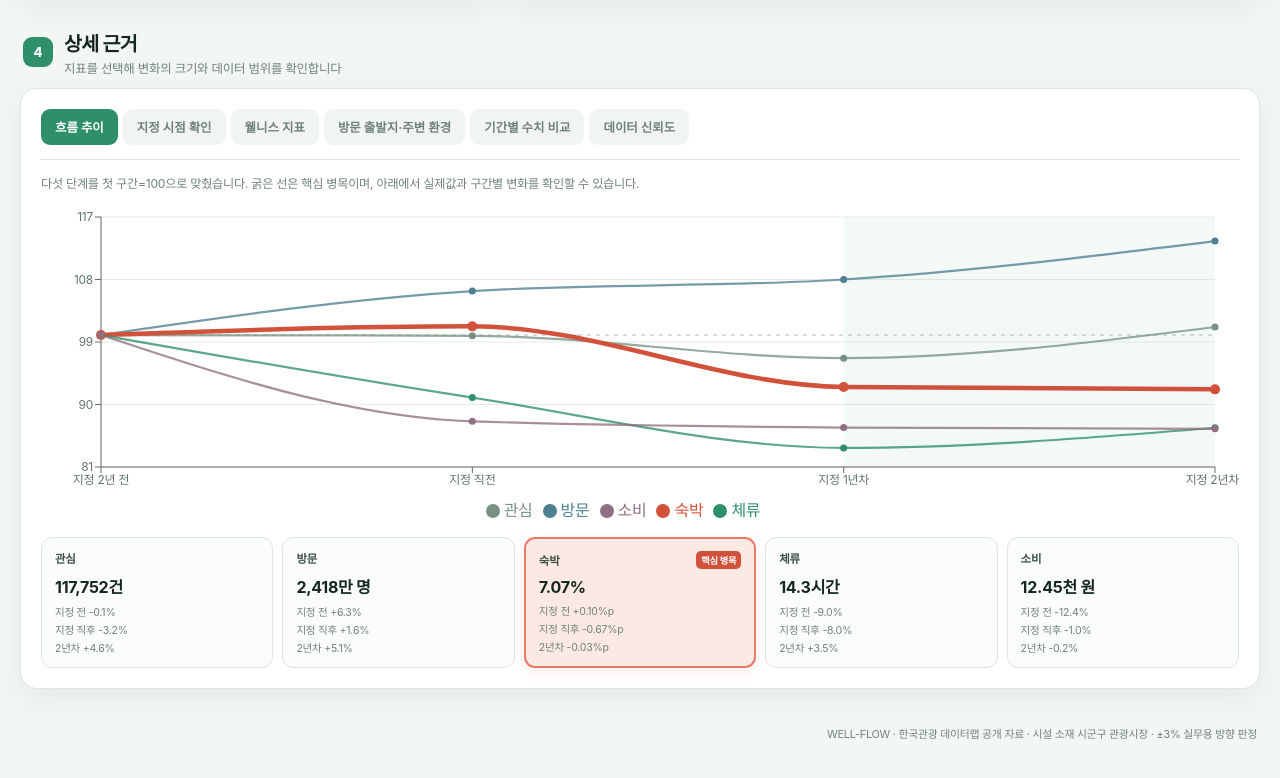
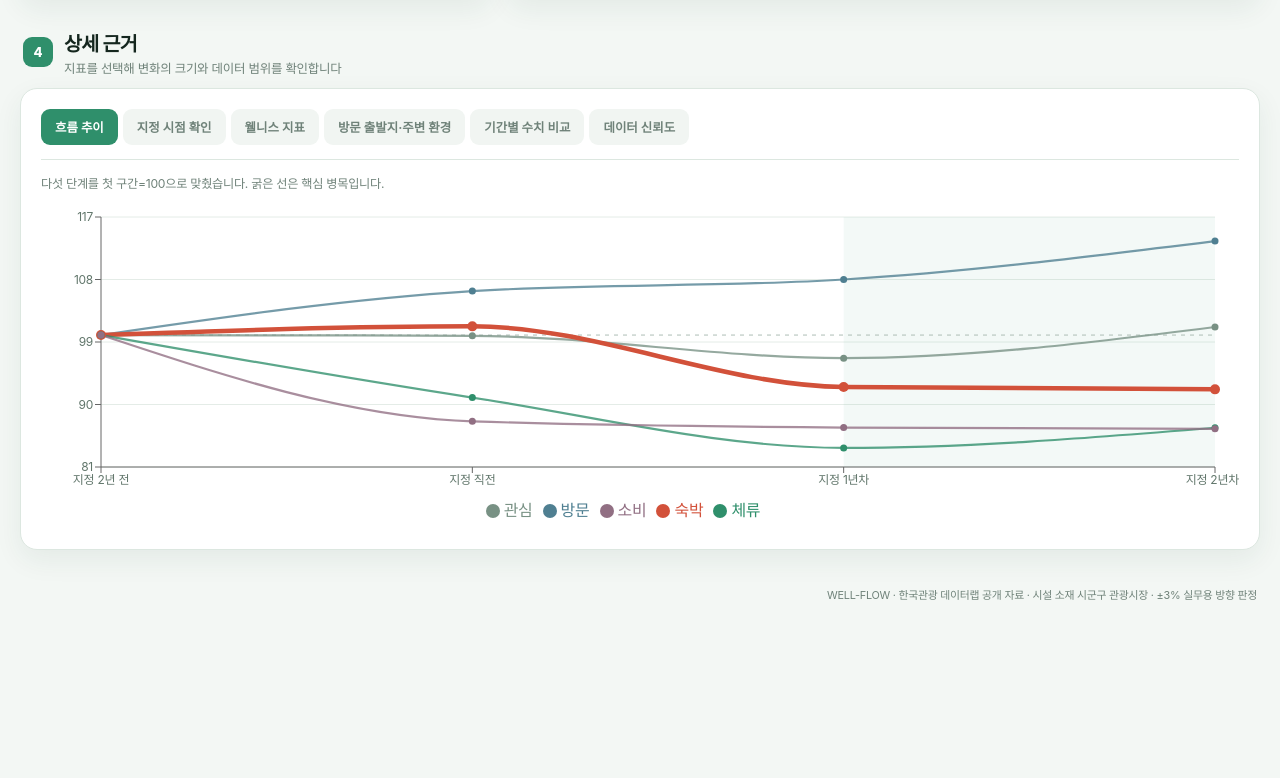
Before and after one commit to hyooos/Wellness, a Next.js app in the folder vercel-dashboard/: page / in a window 1280 px wide. Shown: the part 1886-2664 px from the top of the page. After the commit the page ends 2543 px from the top, so only its background shows below. Built offline with nearby package versions, Linux system fonts and the light colour scheme; a web font is replaced by a local one.

Commit message:
Refine comparison tooltips and evidence tabs

```diff
--- a/vercel-dashboard/app/globals.css
+++ b/vercel-dashboard/app/globals.css
@@ -270,8 +270,9 @@ td small { display: block; margin-top: 2px; color: var(--muted); font-size: .65r
 .signal.down { background: var(--down-bg); } .signal.down b { color: var(--down); }
 .signal.na { background: var(--na-bg); } .signal.na b { color: var(--na); }
 .signal.bottleneck { z-index: 2; background: #fbe2dc !important; outline: 2.5px solid var(--down); outline-offset: -2.5px; box-shadow: inset 0 -3px var(--down); }
+.signal:hover, .signal:focus-visible, .signal.bottleneck:hover, .signal.bottleneck:focus-visible { z-index: 120; }
 .signal.bottleneck > b { color: #b43e2b; font-size: 1.15rem; }
-.matrix-tooltip { visibility: hidden; position: absolute; z-index: 100; top: calc(100% + 8px); left: 50%; width: 255px; padding: 12px 13px; border-radius: 12px; color: #eaf2ed; background: #14261e; box-shadow: 0 14px 32px rgba(10,31,22,.28); opacity: 0; transform: translateX(-50%) translateY(-3px); transition: opacity .12s ease, transform .12s ease; pointer-events: none; text-align: left; }
+.matrix-tooltip { visibility: hidden; position: absolute; z-index: 130; top: calc(100% + 8px); left: 50%; width: 255px; padding: 12px 13px; border-radius: 12px; color: #eaf2ed; background: #14261e; box-shadow: 0 14px 32px rgba(10,31,22,.28); opacity: 0; transform: translateX(-50%) translateY(-3px); transition: opacity .12s ease, transform .12s ease; pointer-events: none; text-align: left; }
 .matrix-tooltip::before { content: ""; position: absolute; top: -6px; left: 50%; width: 12px; height: 12px; background: #14261e; transform: translateX(-50%) rotate(45deg); }
 .signal:hover .matrix-tooltip, .signal:focus-visible .matrix-tooltip { visibility: visible; opacity: 1; transform: translateX(-50%) translateY(0); }
 .matrix-tooltip p { margin: 7px 0 0; color: #b8c8bf; font-size: .69rem; line-height: 1.4; }
@@ -290,14 +291,6 @@ td small { display: block; margin-top: 2px; color: var(--muted); font-size: .65r
 .tabs button.active { color: #fff; background: var(--leaf); }
 .tab-help { margin: 14px 0 3px; color: var(--muted); font-size: .76rem; }
 .chart-box { width: 100%; margin-top: 7px; }
-.flow-details { display: grid; grid-template-columns: repeat(5, 1fr); gap: 9px; margin-top: 8px; }
-.flow-detail-card { padding: 12px 13px; border: 1px solid var(--line); border-radius: 11px; background: #fbfdfb; }
-.flow-detail-card.bottleneck { border: 2px solid #e77b67; background: var(--down-bg); box-shadow: 0 4px 13px rgba(210,81,58,.1); }
-.flow-detail-card > div { display: flex; align-items: center; justify-content: space-between; gap: 6px; }
-.flow-detail-card span { color: var(--ink-2); font-size: .72rem; font-weight: 800; }
-.flow-detail-card em { padding: 2px 5px; border-radius: 5px; color: #fff; background: var(--down); font-size: .58rem; font-style: normal; font-weight: 800; }
-.flow-detail-card > b { display: block; margin: 8px 0 6px; color: var(--ink); font-size: 1rem; }
-.flow-detail-card > small { display: block; margin-top: 3px; color: var(--muted); font-size: .66rem; }
 .metric-select { display: flex; align-items: center; gap: 9px; width: fit-content; margin-top: 15px; }
 .metric-select label { color: var(--muted); font-size: .74rem; font-weight: 720; }
 .metric-select select { min-width: 180px; padding: 8px 31px 8px 10px; border: 1px solid var(--line); border-radius: 8px; color: var(--ink); background: white; outline-color: var(--leaf); }
@@ -306,12 +299,10 @@ td small { display: block; margin-top: 2px; color: var(--muted); font-size: .65r
 .stats small, .stats b { display: block; }
 .stats small { color: var(--muted); font-size: .7rem; }
 .stats b { margin-top: 4px; color: var(--leaf-dark); font-size: 1.12rem; }
-.its-detail { margin-top: 11px; overflow: hidden; border: 1px solid var(--line); border-radius: 11px; }
-.its-detail-head, .its-detail-row { display: grid; grid-template-columns: minmax(145px, 1.4fr) minmax(110px, 1fr) .55fr .65fr .75fr .9fr; align-items: center; gap: 8px; padding: 10px 13px; }
-.its-detail-head { color: var(--muted); background: var(--soft); font-size: .65rem; font-weight: 760; }
-.its-detail-row { border-top: 1px solid var(--line); font-size: .75rem; }
-.its-detail-row b { color: var(--ink); }
-.its-detail-row strong { color: var(--leaf-dark); font-size: .87rem; }
+.its-summary { display: flex; flex-wrap: wrap; gap: 7px 18px; margin-top: 9px; padding: 8px 11px; border-radius: 8px; color: var(--ink-2); background: #f7faf8; font-size: .7rem; }
+.its-summary p { margin: 0; }
+.its-summary b { color: var(--leaf-dark); }
+.its-summary small { margin-left: 6px; color: var(--muted); font-size: .63rem; }
 .wellness-grid { display: grid; grid-template-columns: repeat(5, 1fr); gap: 11px; margin-top: 18px; }
 .wellness-grid > div { min-height: 190px; display: flex; flex-direction: column; justify-content: center; padding: 16px; border: 1px solid var(--line); border-radius: 12px; background: linear-gradient(145deg, #f8fbf9, var(--leaf-soft)); }
 .wellness-grid small { color: var(--muted); font-weight: 680; }
@@ -331,13 +322,8 @@ td small { display: block; margin-top: 2px; color: var(--muted); font-size: .65r
 .poi-grid small, .poi-grid b { display: block; }
 .poi-grid small { color: var(--muted); }
 .poi-grid b { margin-top: 4px; color: var(--leaf-dark); font-size: 1.45rem; }
-.period-table { min-width: 1040px; margin-top: 17px; }
+.period-table { min-width: 910px; margin-top: 17px; }
 .period-table .bottleneck-row { background: var(--down-bg); }
-.period-table .period-change { font-weight: 790; }
-.period-table .period-change.up { color: var(--up); background: var(--up-bg); }
-.period-table .period-change.flat { color: var(--flat); background: var(--flat-bg); }
-.period-table .period-change.down { color: var(--down); background: var(--down-bg); }
-.period-table .period-change.na { color: var(--na); background: var(--na-bg); }
 .quality-grid { grid-template-columns: minmax(650px, 1.1fr) minmax(300px, 1fr); }
 .quality-table { min-width: 640px; }
 .quality-table th, .quality-table td { text-align: left; }
@@ -359,7 +345,6 @@ footer { margin-top: 23px; padding: 13px 3px; color: var(--muted); font-size: .6
   .stage-arrow { right: -10px; }
   .compare-grid { grid-template-columns: 1fr; }
   .wellness-grid { grid-template-columns: repeat(3, 1fr); }
-  .flow-details { grid-template-columns: repeat(3, 1fr); }
 }
 
 @media (max-width: 820px) {
@@ -394,8 +379,6 @@ footer { margin-top: 23px; padding: 13px 3px; color: var(--muted); font-size: .6
   .diagnosis-head { align-items: flex-start; flex-direction: column; }
   .response-lead { grid-template-columns: 1fr; }
   .response-lead small { grid-row: auto; width: fit-content; margin-bottom: 9px; }
-  .wellness-grid, .stats, .flow-details { grid-template-columns: 1fr; }
-  .its-detail { overflow-x: auto; }
-  .its-detail-head, .its-detail-row { min-width: 650px; }
+  .wellness-grid, .stats { grid-template-columns: 1fr; }
   .section-title p { line-height: 1.4; }
 }
--- a/vercel-dashboard/components/Dashboard.jsx
+++ b/vercel-dashboard/components/Dashboard.jsx
@@ -71,13 +71,6 @@ function periodChange(row, metric, interval) {
   if (!row) return null;
   return row[metric.endsWith("_pct") ? `delta${interval}_pctp` : `g${interval}_pct`];
 }
-function changeClass(value) {
-  if (!finite(value)) return "na";
-  if (value > 3) return "up";
-  if (value < -3) return "down";
-  return "flat";
-}
-
 function itsEffectText(row, metric, effect) {
   const immediate = effect === "즉시수준변화";
   const beta = immediate ? row?.즉시수준변화_beta : row?.지정후_기울기변화_beta;
@@ -233,15 +226,6 @@ function FlowChart({ data, selected }) {
   </LineChart></ResponsiveContainer></div>;
 }
 
-function FlowDetails({ data, selected }) {
-  const site = data.sites[selected];
-  return <div className="flow-details">{STAGES.map(([stage, metric]) => {
-    const row = data.growth.find(r => r.지역키 === selected && r.지표 === metric);
-    const bottleneck = site.bottleneck.includes(stage);
-    return <div key={stage} className={`flow-detail-card ${bottleneck ? "bottleneck" : ""}`}><div><span>{stage}</span>{bottleneck && <em>핵심 병목</em>}</div><b>{formatLevel(data.kpi.find(r => r.지역키 === selected && r.기간 === "P4")?.[metric], metric)}</b><small>지정 전 {formatChange(periodChange(row, metric, "12"), metric)}</small><small>지정 직후 {formatChange(periodChange(row, metric, "23"), metric)}</small><small>2년차 {formatChange(periodChange(row, metric, "34"), metric)}</small></div>;
-  })}</div>;
-}
-
 function DesignationLabel({ viewBox }) {
   if (!viewBox) return null;
   const x = (viewBox.x || 0) + 7, y = (viewBox.y || 0) + 7;
@@ -311,11 +295,11 @@ export default function Dashboard() {
 
     <SectionTitle number="4" title="상세 근거" subtitle="지표를 선택해 변화의 크기와 데이터 범위를 확인합니다" />
     <section className="panel evidence"><div className="tabs">{tabs.map(([key, title]) => <button key={key} className={tab === key ? "active" : ""} onClick={() => setTab(key)}>{title}</button>)}</div>
-      {tab === "flow" && <><p className="tab-help">다섯 단계를 첫 구간=100으로 맞췄습니다. 굵은 선은 핵심 병목이며, 아래에서 실제값과 구간별 변화를 확인할 수 있습니다.</p><FlowChart data={data} selected={selected} /><FlowDetails data={data} selected={selected} /></>}
-      {tab === "its" && <><div className="metric-select"><label>지표</label><select value={metric} onChange={e => setMetric(e.target.value)}>{["숙박검색건수", "외지인방문자수", "숙박자비율_pct", "평균체류시간_분", "평균숙박일수", "내국인관광소비_천원"].map(m => <option key={m} value={m}>{LABEL[m]}</option>)}</select></div><MonthlyChart data={data} selected={selected} metric={metric} /><div className="its-detail"><div className="its-detail-head"><span>확인 항목</span><span>변화 크기</span><span>p</span><span>보정 q</span><span>조건 확인</span><span>확인 강도</span></div>{[["지정 시점 계단", "즉시수준변화", its?.즉시수준변화_p, its?.즉시수준변화_q_BH, levelRobustness, levelStrength], ["지정 후 변화 속도", "지정후기울기변화", its?.지정후_기울기변화_p, its?.지정후_기울기변화_q_BH, slopeRobustness, slopeStrength]].map(([title, effect, p, q, robustness, strength]) => <div className="its-detail-row" key={effect}><b>{title}</b><strong>{its ? itsEffectText(its, metric, effect) : "자료 없음"}</strong><span>{finite(p) ? Number(p).toFixed(3) : "–"}</span><span>{finite(q) ? Number(q).toFixed(3) : "–"}</span><span>{robustness}/8</span><span className={`strength strength-${strengthClass(strength)}`}>{strength}</span></div>)}</div><p className="note"><b>읽는 법</b> · 지정 시점 계단은 지정월에 생긴 높이 변화, 지정 후 변화 속도는 이후 매달 더해진 변화입니다. 8가지 시작월·보정 조건에서 같은 신호가 반복되는지도 함께 확인합니다. 대조 지역이 없어 인과효과가 아닌 지정 전후 구조변화로 읽습니다.</p></>}
+      {tab === "flow" && <><p className="tab-help">다섯 단계를 첫 구간=100으로 맞췄습니다. 굵은 선은 핵심 병목입니다.</p><FlowChart data={data} selected={selected} /></>}
+      {tab === "its" && <><div className="metric-select"><label>지표</label><select value={metric} onChange={e => setMetric(e.target.value)}>{["숙박검색건수", "외지인방문자수", "숙박자비율_pct", "평균체류시간_분", "평균숙박일수", "내국인관광소비_천원"].map(m => <option key={m} value={m}>{LABEL[m]}</option>)}</select></div><MonthlyChart data={data} selected={selected} metric={metric} /><div className="its-summary"><p><b>지정 시점 변화</b> {its ? itsEffectText(its, metric, "즉시수준변화") : "자료 없음"} · {levelStrength}<small>p {finite(its?.즉시수준변화_p) ? Number(its.즉시수준변화_p).toFixed(3) : "–"} · 보정 q {finite(its?.즉시수준변화_q_BH) ? Number(its.즉시수준변화_q_BH).toFixed(3) : "–"} · 조건 {levelRobustness}/8</small></p><p><b>지정 후 변화 속도</b> {its ? itsEffectText(its, metric, "지정후기울기변화") : "자료 없음"} · {slopeStrength}<small>p {finite(its?.지정후_기울기변화_p) ? Number(its.지정후_기울기변화_p).toFixed(3) : "–"} · 보정 q {finite(its?.지정후_기울기변화_q_BH) ? Number(its.지정후_기울기변화_q_BH).toFixed(3) : "–"} · 조건 {slopeRobustness}/8</small></p></div><p className="note">지정 시점 변화는 지정월의 높이 변화, 지정 후 변화 속도는 이후 매달 더해진 변화입니다. 대조 지역이 없어 인과효과가 아닌 지정 전후 구조변화로 읽습니다.</p></>}
       {tab === "wellness" && <><div className="wellness-grid">{["숙박자비율_pct", "숙박자중_3박이상_pct", "전체순방문자중_3박이상_pct", "DSI", "방문자대비관광소비_천원_proxy"].map(m => { const row = data.growth.find(r => r.지역키 === selected && r.지표 === m); return <div key={m}><small>{LABEL[m]}</small><b>{formatLevel(kpi("P3", m), m)}</b><em>지정 직후 {formatChange(periodChange(row, m, "23"), m)}</em><div className="wellness-periods"><span>직전 <b>{formatLevel(kpi("P2", m), m)}</b></span><span>1년차 <b>{formatLevel(kpi("P3", m), m)}</b></span><span>2년차 <b>{formatLevel(kpi("P4", m), m)}</b></span></div></div>; })}</div><p className="note"><b>지표 안내</b> · 장기체류 비율은 전체 방문자 중 3박 이상 숙박객의 비중입니다. 사계절 수요는 월별 방문 편차가 작을수록 1에 가까우며, 방문자 대비 소비는 서로 다른 자료를 결합한 대리지표입니다.</p></>}
       {tab === "market" && <><div className="market-grid"><div><h3>방문자 출발지 상위 5 · 지정 2년차</h3>{data.origins[selected].map((r, i) => <div className="origin" key={`${r["거주지(시도)"]}-${r["거주지(시군구)"]}`}><span>{i + 1}</span><p>{r["거주지(시도)"]} {r["거주지(시군구)"]}<i style={{ width: `${r["비율(%)"] / data.origins[selected][0]["비율(%)"] * 100}%` }} /></p><b>{Number(r["비율(%)"]).toFixed(1)}%</b></div>)}</div><div><h3>시설 반경 5km 주변 환경</h3><div className="poi-grid">{["숙박", "음식점", "관광지", "문화시설"].map(k => <div key={k}><small>{k}</small><b>{data.environment[selected].poi[k] || 0}</b></div>)}</div><p className="note">최근접 숙박 {data.environment[selected].nearest?.distanceKm.toFixed(2)}km · {data.environment[selected].nearest?.name}</p></div></div><p className="note"><b>읽는 법</b> · 출발지는 지정 2년차 방문자의 거주지 분포입니다. 주변 숙박 수와 최근접 거리는 체류를 뒷받침할 공급 환경이며 시설 이용 실적을 뜻하지 않습니다.</p></>}
-      {tab === "table" && <><div className="table-scroll"><table className="period-table"><thead><tr><th>지표</th>{PERIODS.map(p => <th key={p}>{PERIOD_LABEL[p]}</th>)}<th>지정 전</th><th>지정 직후</th><th>2년차</th></tr></thead><tbody>{TABLE_METRICS.map(m => { const row = data.growth.find(r => r.지역키 === selected && r.지표 === m); return <tr key={m} className={STAGES.some(([s, mm]) => mm === m && site.bottleneck.includes(s)) ? "bottleneck-row" : ""}><td><b>{LABEL[m]}</b></td>{PERIODS.map(p => <td key={p}>{formatLevel(kpi(p, m), m)}</td>)}{["12", "23", "34"].map(periodKey => { const value = periodChange(row, m, periodKey); return <td key={periodKey} className={`period-change ${changeClass(value)}`}>{formatChange(value, m)}</td>; })}</tr>; })}</tbody></table></div><p className="note"><b>집계 기준</b> · 검색·방문·소비는 12개월 합계, 비율·시간은 방문객 수로 가중평균했습니다. 변화 칸은 ±3% 기준이며 비율 지표는 %p로 표시합니다. 월 자료가 빠진 구간은 계산하지 않습니다.</p></>}
+      {tab === "table" && <div className="table-scroll"><table className="period-table"><thead><tr><th>지표</th>{PERIODS.map(p => <th key={p}>{PERIOD_LABEL[p]}</th>)}<th>지정 직후</th><th>2년차</th></tr></thead><tbody>{TABLE_METRICS.map(m => { const row = data.growth.find(r => r.지역키 === selected && r.지표 === m); return <tr key={m} className={STAGES.some(([s, mm]) => mm === m && site.bottleneck.includes(s)) ? "bottleneck-row" : ""}><td><b>{LABEL[m]}</b></td>{PERIODS.map(p => <td key={p}>{formatLevel(kpi(p, m), m)}</td>)}<td>{formatChange(row?.[m.endsWith("_pct") ? "delta23_pctp" : "g23_pct"], m)}</td><td>{formatChange(row?.[m.endsWith("_pct") ? "delta34_pctp" : "g34_pct"], m)}</td></tr>; })}</tbody></table></div>}
       {tab === "quality" && <DataQuality data={data} selected={selected} />}
     </section>
     <footer>WELL-FLOW · 한국관광 데이터랩 공개 자료 · 시설 소재 시군구 관광시장 · ±3% 실무용 방향 판정</footer>
```
